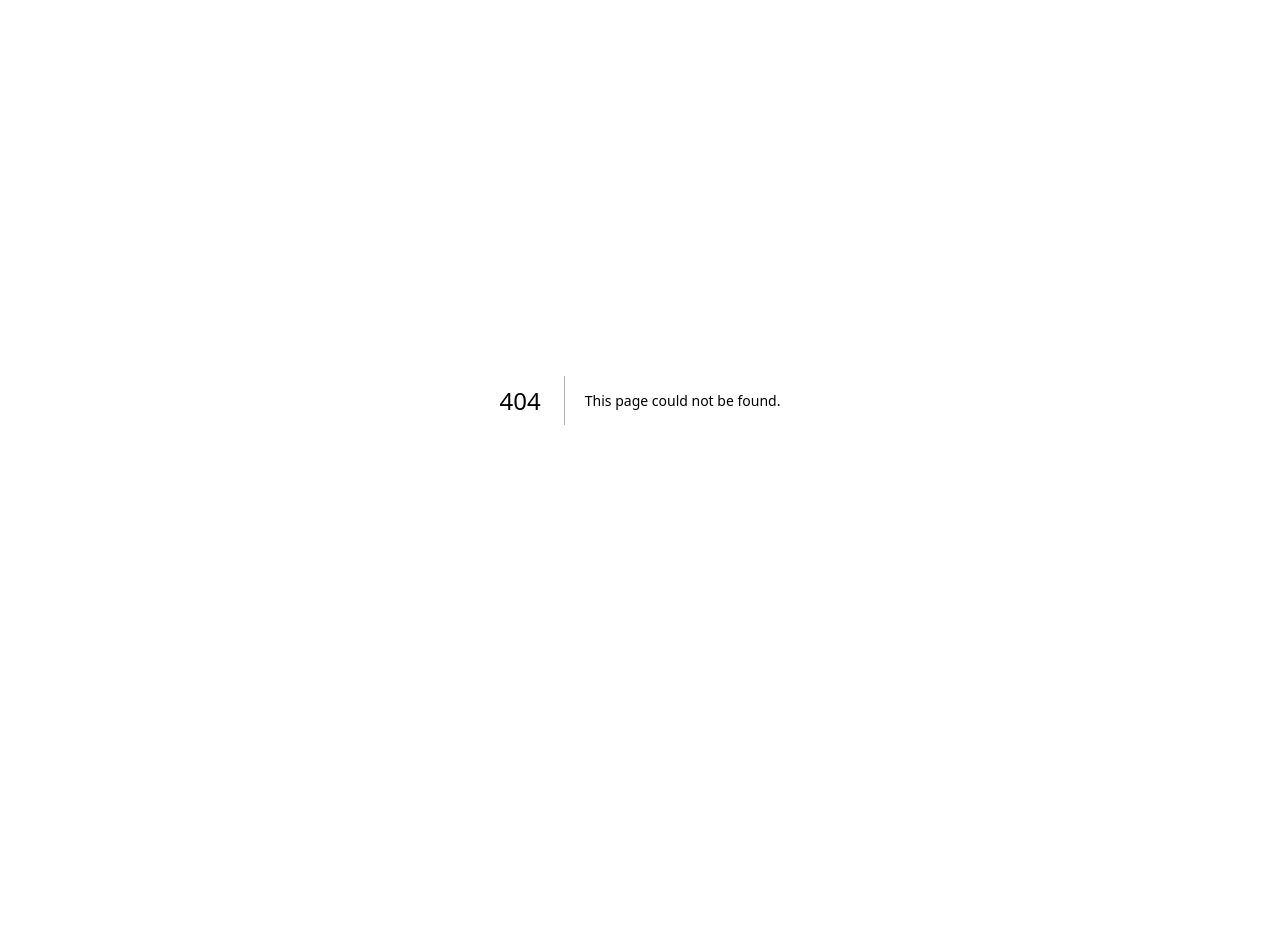
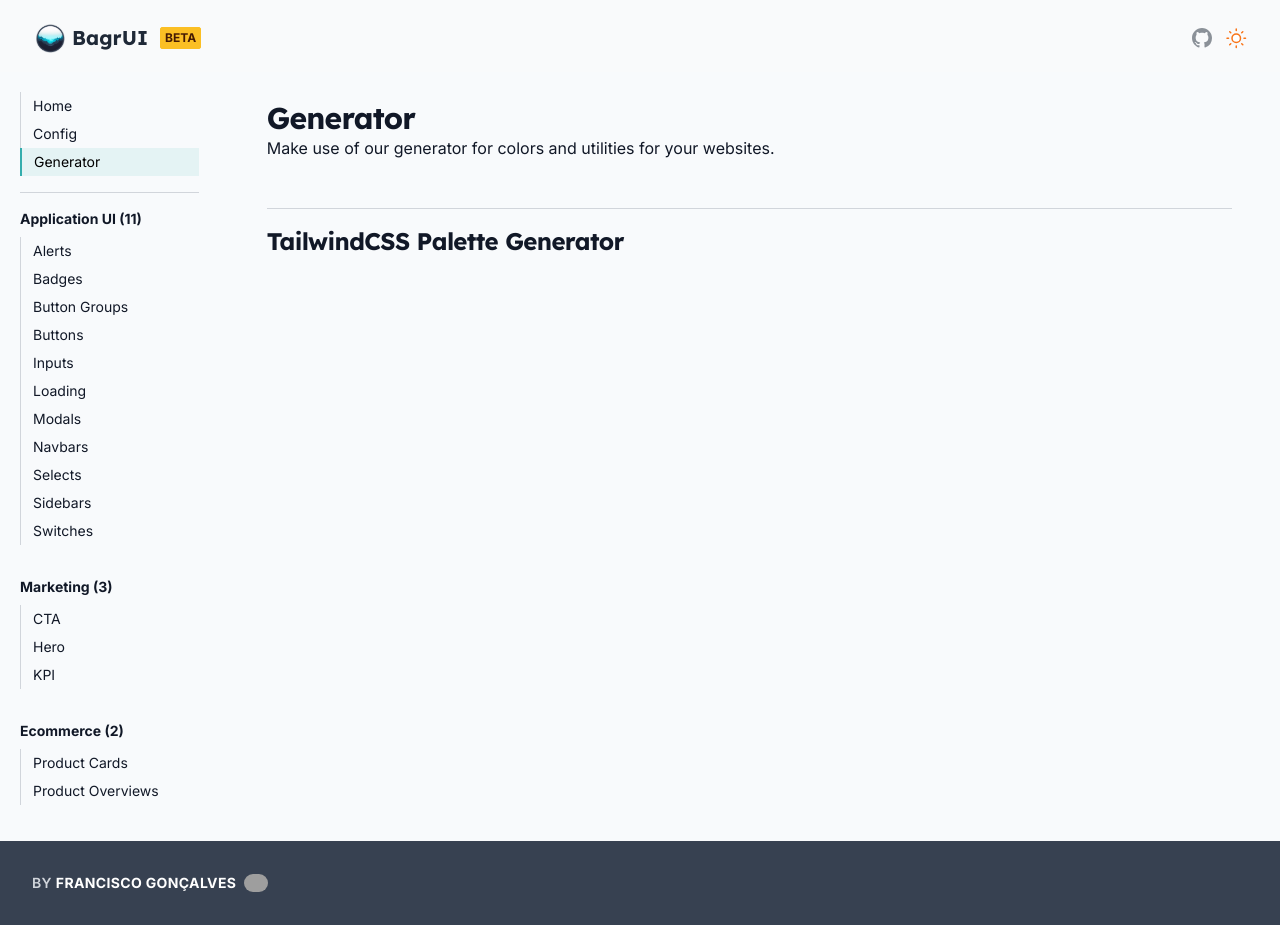
Before and after one commit to kiko-g/bagr-ui, a Next.js app: page /generator in a window 1280 px wide. Before the commit this address had no page. Before the commit the page ends 800 px from the top, so only its background shows below. Built offline with nearby package versions, Linux system fonts and the light colour scheme; grey boxes are pictures that could not be loaded.

Commit message:
add: tailwind color generator sketch page

```diff
--- a/pages/config.tsx
+++ b/pages/config.tsx
@@ -1,8 +1,12 @@
 import React from "react"
+import clsx from "clsx"
+import Link from "next/link"
+import { Lexend } from "next/font/google"
 import { Layout } from "@/components/Layout"
-import { CodeShowcaseFromAPI } from "../components/CodeShowcaseFromAPI"
 import { CodeShowcaseDirect } from "@/components/CodeShowcaseDirect"
-import Link from "next/link"
+import { CodeShowcaseFromAPI } from "@/components/CodeShowcaseFromAPI"
+
+const lexend = Lexend({ subsets: ["latin"] })
 
 export default function Config() {
   const npmPackages = [
@@ -29,7 +33,9 @@ export default function Config() {
   return (
     <Layout location="Config" sidebar>
       <section className="w-full border-b border-gray-300 pb-2 pt-4 dark:border-white/10 lg:pb-3 lg:pt-6 xl:pb-5 xl:pt-10">
-        <h2 className="mb-3 text-xl font-semibold tracking-tighter lg:text-4xl">Configuration</h2>
+        <h2 className={clsx(lexend.className, "mb-3 text-xl font-semibold tracking-tighter lg:text-4xl")}>
+          Configuration
+        </h2>
         <p className="max-w-3xl">
           This page covers the configuration of the tech stack, packages and tools used so that you can use our
           components to there full potential.
@@ -37,7 +43,9 @@ export default function Config() {
       </section>
 
       <section className="w-full border-b border-gray-300 pb-2 pt-4 dark:border-white/10 lg:pb-3 lg:pt-6 xl:pb-5 xl:pt-10">
-        <h2 className="mb-3 text-lg font-semibold tracking-tighter lg:text-3xl">Getting Started</h2>
+        <h2 className={clsx(lexend.className, "mb-3 text-lg font-semibold tracking-tighter lg:text-3xl")}>
+          Getting Started
+        </h2>
         <p className="mb-3 max-w-5xl">
           A good starting point for this tech stack is to use Next.js, which is very popular and uses React, TypeScript
           and Tailwind CSS by default. We advise you to try it and you can{" "}
@@ -57,7 +65,9 @@ export default function Config() {
       </section>
 
       <section className="w-full border-b border-gray-300 pb-2 pt-4 dark:border-white/10 lg:pb-3 lg:pt-6 xl:pb-5 xl:pt-10">
-        <h2 className="mb-3 text-lg font-semibold tracking-tighter lg:text-3xl">Package Installation</h2>
+        <h2 className={clsx(lexend.className, "mb-3 text-lg font-semibold tracking-tighter lg:text-3xl")}>
+          Package Installation
+        </h2>
         <p className="mb-3 max-w-5xl">
           Our components make use of a few npm packages. Make sure you install them to not deal with any warnings when
           copying your code.
@@ -82,7 +92,9 @@ export default function Config() {
       </section>
 
       <section className="mb-24 w-full pb-2 pt-4 lg:pb-3 lg:pt-6 xl:pb-5 xl:pt-10">
-        <h2 className="mb-3 text-lg font-semibold tracking-tighter lg:text-3xl">Tailwind Config File</h2>
+        <h2 className={clsx(lexend.className, "mb-3 text-lg font-semibold tracking-tighter lg:text-3xl")}>
+          Tailwind Config File
+        </h2>
         <p className="mb-3 max-w-5xl">
           This site uses a custom Tailwind config that extends the default Tailwind config. Copy our config to your{" "}
           <code className="font-bold text-primary-900 dark:text-secondary">tailwind.config.js</code> file that should be
--- /dev/null
+++ b/pages/generator.tsx
@@ -0,0 +1,38 @@
+import React from "react"
+import clsx from "clsx"
+import { Lexend } from "next/font/google"
+import { Layout } from "@/components/Layout"
+import { ReactIcon, TailwindIcon, TypescriptIcon } from "@/components/icons"
+
+const lexend = Lexend({ subsets: ["latin"] })
+
+export default function Generator() {
+  return (
+    <Layout location="Generator" sidebar>
+      <div className="my-1 max-w-full py-4 md:max-w-xl lg:max-w-2xl lg:py-6 xl:max-w-3xl">
+        <h2
+          className={clsx(
+            lexend.className,
+            "flex flex-wrap items-center text-lg font-bold tracking-tighter md:text-xl lg:text-2xl lg:tracking-tight xl:text-3xl 2xl:text-4xl",
+          )}
+        >
+          Generator
+        </h2>
+        <p className="mb-3 max-w-5xl">Make use of our generator for colors and utilities for your websites.</p>
+      </div>
+
+      <ul className="mt-2 flex w-full flex-col gap-4 border-t border-gray-300 pt-4 dark:border-white/10">
+        <li id="tailwindcss-palette">
+          <h3
+            className={clsx(
+              lexend.className,
+              "flex flex-wrap items-center text-base font-bold tracking-tighter md:text-lg lg:text-xl lg:tracking-tight xl:text-2xl 2xl:text-3xl",
+            )}
+          >
+            TailwindCSS Palette Generator
+          </h3>
+        </li>
+      </ul>
+    </Layout>
+  )
+}
--- a/pages/index.tsx
+++ b/pages/index.tsx
@@ -1,7 +1,7 @@
 import React from "react"
+import clsx from "clsx"
 import Link from "next/link"
 import Image, { StaticImageData } from "next/image"
-import clsx from "clsx"
 import { Lexend } from "next/font/google"
 import { Layout } from "@/components/Layout"
 import { ReactIcon, TailwindIcon, TypescriptIcon } from "@/components/icons"
@@ -20,7 +20,7 @@ export default function Home() {
 
 function Hero() {
   return (
-    <div className="l:max-w-3xl my-1 max-w-full py-4 md:max-w-xl lg:max-w-2xl lg:py-6">
+    <div className="my-1 max-w-full py-4 md:max-w-xl lg:max-w-2xl lg:py-6 xl:max-w-3xl">
       <h2
         className={clsx(
           lexend.className,
--- /dev/null
+++ b/utils/colors.ts
@@ -0,0 +1,30 @@
+type RGB = { r: number; g: number; b: number }
+
+function hexToRgb(hex: string): RGB {
+  let r = parseInt(hex.slice(1, 3), 16)
+  let g = parseInt(hex.slice(3, 5), 16)
+  let b = parseInt(hex.slice(5, 7), 16)
+  return { r, g, b }
+}
+
+function rgbToHex(rgb: RGB): string {
+  return `#${((1 << 24) + (rgb.r << 16) + (rgb.g << 8) + rgb.b).toString(16).slice(1)}`
+}
+
+export function interpolateRGB(color1: string, color2: string, steps: number): string[] {
+  const startRGB = hexToRgb(color1)
+  const endRGB = hexToRgb(color2)
+  const stepFactor = 1 / (steps - 1)
+  let interpolatedColors: string[] = []
+
+  for (let step = 0; step < steps; step++) {
+    let interpolatedRGB: RGB = {
+      r: Math.round(startRGB.r + (endRGB.r - startRGB.r) * step * stepFactor),
+      g: Math.round(startRGB.g + (endRGB.g - startRGB.g) * step * stepFactor),
+      b: Math.round(startRGB.b + (endRGB.b - startRGB.b) * step * stepFactor),
+    }
+    interpolatedColors.push(rgbToHex(interpolatedRGB))
+  }
+
+  return interpolatedColors
+}
--- a/utils/data.tsx
+++ b/utils/data.tsx
@@ -3,6 +3,7 @@ import Image, { StaticImageData } from "next/image"
 import Footage from "../images/components"
 import {
   Bars3Icon,
+  Cog8ToothIcon,
   EyeDropperIcon,
   FlagIcon,
   HomeIcon,
@@ -52,6 +53,12 @@ export const generalNav: BaseNav[] = [
     href: "/config",
     shown: true,
     icon: WrenchIcon,
+  },
+  {
+    name: "Generator",
+    href: "/generator",
+    shown: true,
+    icon: Cog8ToothIcon,
   },
 ]
 
```
